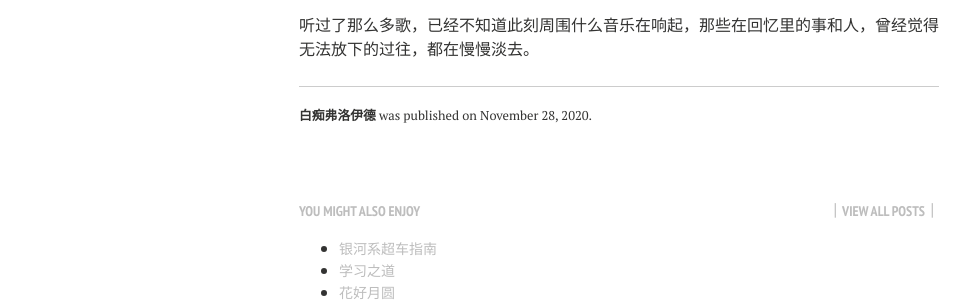
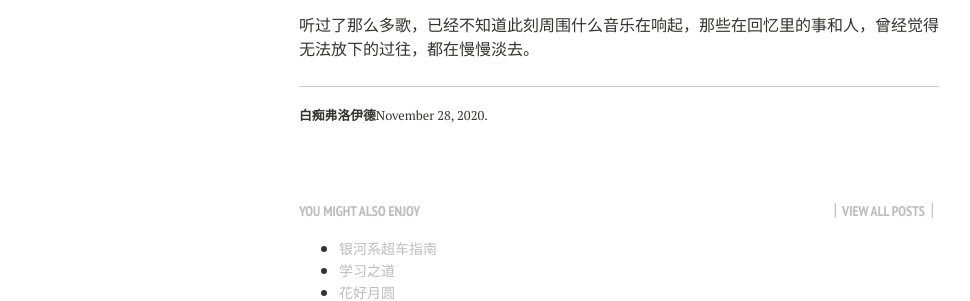
Before and after one commit to jarynzhang/eianzhang.github.io, a Jekyll site: the page built from _posts/2020-11-28-白痴弗洛伊德.md, in a window 1280 px wide. Shown: the part 1674-1975 px from the top of the page, without its empty margins (21-991 px from the left). Built offline with Jekyll 4.4.1, drawn with Linux system fonts in a browser that asks for light colours; nearby versions of some CDN libraries; our own code applies the rules of GitHub Pages for plain Markdown files.

Commit message:
3.904test

```diff
--- a/_layouts/post.html
+++ b/_layouts/post.html
@@ -47,7 +47,7 @@
         <div class="article-author-bottom">
           {% include _author-bio.html %}
         </div>
-        <p class="byline"><strong>{{ page.title }}</strong> was published on <time datetime="{{ page.date | date_to_xmlschema }}">{{ page.date | date: "%B %d, %Y" }}</time>{% if page.modified %} and last modified on <time datetime="{{ page.modified | date: "%Y-%m-%d" }}">{{ page.modified | date: "%B %d, %Y" }}</time>{% endif %}.</p>
+        <p class="byline"><strong>{{ page.title }}</strong><time datetime="{{ page.date | date_to_xmlschema }}">{{ page.date | date: "%B %d, %Y" }}</time>{% if page.modified %} and last modified on <time datetime="{{ page.modified | date: "%Y-%m-%d" }}">{{ page.modified | date: "%B %d, %Y" }}</time>{% endif %}.</p>
       </footer>
     </div><!-- /.article-wrap -->
   {% if site.owner.disqus-shortname and page.comments == true %}
```
